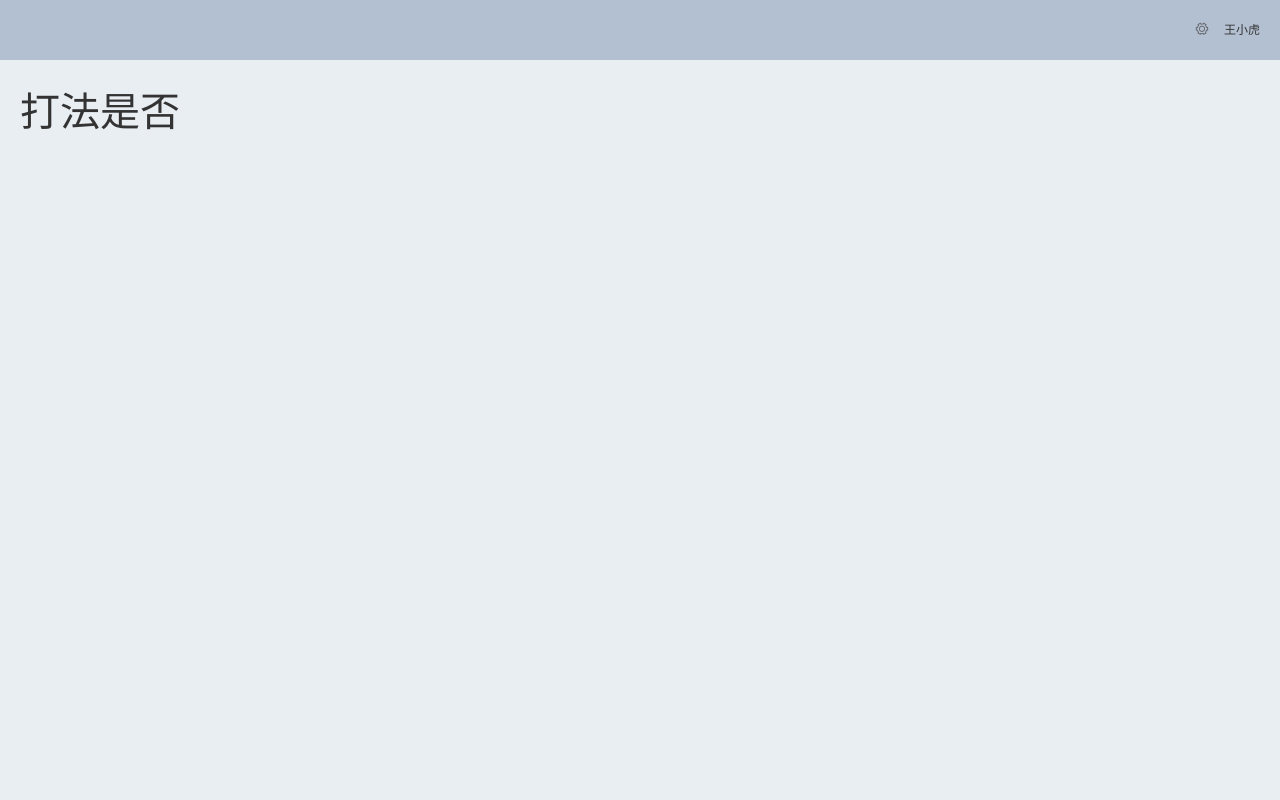
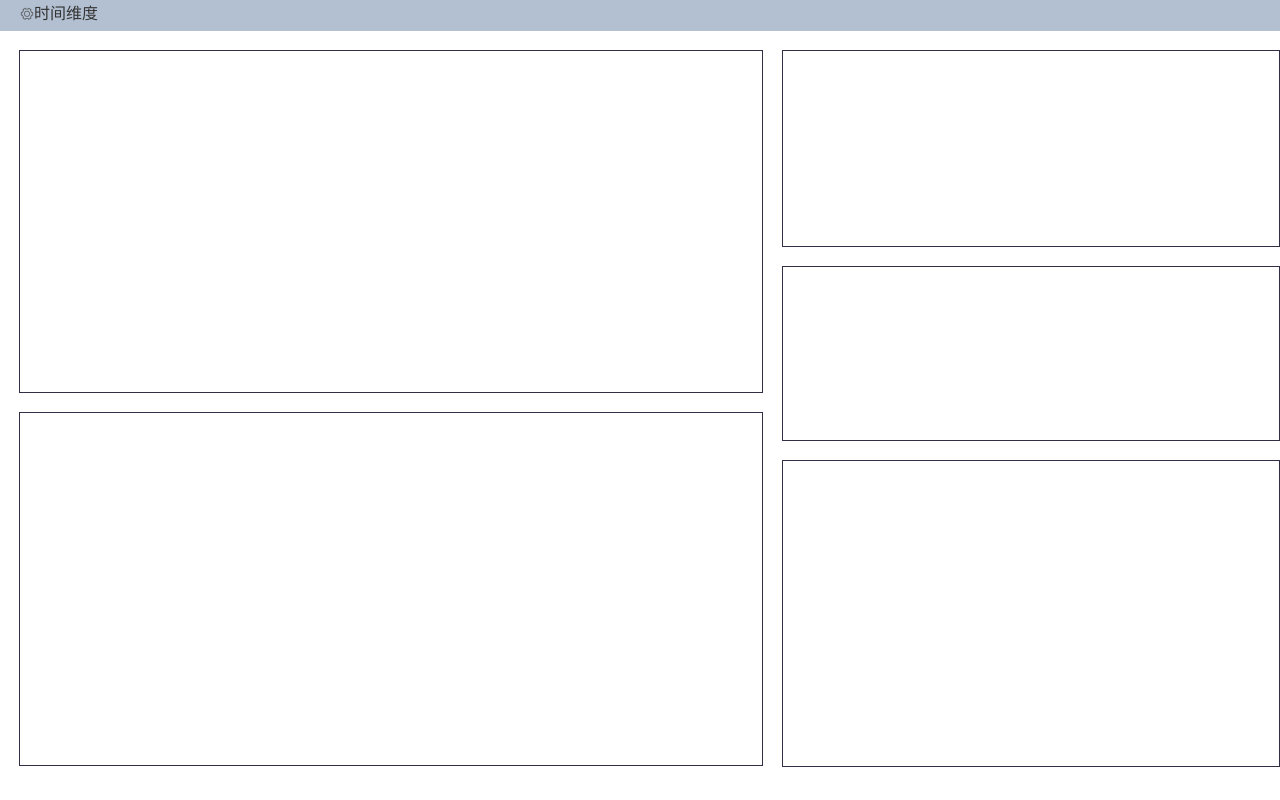
Before and after one commit to dengzeyuan/front-njxs-screen, a Vue app: page /#/index in a window 1280 px wide. Built offline with nearby package versions, Linux system fonts and the light colour scheme.

Commit message:
外层布局

```diff
--- a/index.html
+++ b/index.html
@@ -10,6 +10,7 @@
   * {
     margin: 0px;
     padding: 0px;
+    box-sizing: border-box;
   }
 </style>
 
--- a/src/components/Header.vue
+++ b/src/components/Header.vue
@@ -1,20 +1,38 @@
 <template>
   <!-- <el-container> -->
-    <el-header style="text-align: right; font-size: 12px">
+    <el-header :style="{height:headerheight}">
       <el-dropdown>
-        <i class="el-icon-setting" style="margin-right: 15px"></i>
+        <i class="el-icon-setting"></i>
         <el-dropdown-menu slot="dropdown">
-          <el-dropdown-item>查看</el-dropdown-item>
-          <el-dropdown-item>新增</el-dropdown-item>
-          <el-dropdown-item>删除</el-dropdown-item>
+          <el-dropdown-item>年</el-dropdown-item>
+          <el-dropdown-item>月</el-dropdown-item>
+          <el-dropdown-item>周</el-dropdown-item>
         </el-dropdown-menu>
       </el-dropdown>
-      <span>王小虎</span>
+      <span>时间维度</span>
     </el-header>
   <!-- </el-container> -->
 </template>
 
 <!-- Add "scoped" attribute to limit CSS to this component only -->
 <style scoped lang='less'>
-
 </style>
+<script>
+  export default {
+    data() {
+      return {
+        headerheight:Math.ceil(64*this.baseScreenRate)+"px"
+        // activeIndex: this.$route.path,
+        // isCollapse: true
+      };
+    },
+    methods: {
+      // handleOpen(key, keyPath) {
+      //   console.log(key, keyPath);
+      // },
+      // handleClose(key, keyPath) {
+      //   console.log(key, keyPath);
+      // }
+    }
+  }
+</script>
--- a/src/main.js
+++ b/src/main.js
@@ -7,7 +7,7 @@ import ElementUI from 'element-ui';
 import 'element-ui/lib/theme-chalk/index.css';
 import axios from './axios/axios.js';
 import qs from 'qs';
-import '../src/assets/css/common.css';
+// import '../src/assets/css/common.css';
 // import '../src/assets/css/reset.css';
 // import '../src/assets/iconfont/iconfont.css';
 import echarts from 'echarts'
@@ -18,6 +18,12 @@ Vue.prototype.axios = axios;
 Vue.prototype.$echarts = echarts;
 Vue.prototype.$d3 = d3;
 Vue.use(ElementUI);
+
+var basePercent = "100%"
+var baseWidthRate = window.innerWidth/1920;
+var baseHeightRate = window.innerHeight/1688;
+var baseScreenRate = (baseWidthRate>baseHeightRate)?baseHeightRate:baseWidthRate;
+Vue.prototype.baseScreenRate = baseScreenRate;
 /* eslint-disable no-new */
 new Vue({
   el: '#app',
--- /dev/null
+++ b/src/pages/editecharts/editecharts.vue
@@ -0,0 +1,84 @@
+<template>
+  <div class="editecharts">
+      <div class="leftside" :style="{paddingLeft:sideleftpad,paddingTop:sidetoppad}">
+            <div class="manage" :style="{height:manageheight}"> </div>
+            <div class="target" :style="target"></div>
+      </div>
+      <div class="rightside" :style="rightside">
+            <div class="sell" :style="sell"></div>
+            <div class="efficiency" :style="efficiency"></div>
+            <div class="competive" :style="competive"></div>
+      </div>
+  </div>
+</template>
+
+<script type="text/ecmascript-6">
+export default {
+  data() {
+    return {
+      sideleftpad: Math.ceil(40 * this.baseScreenRate) + "px",
+      sidetoppad: Math.ceil(40 * this.baseScreenRate) + "px",
+      manageheight: Math.ceil(723 * this.baseScreenRate) + "px",
+      target: {
+        height: Math.ceil(745 * this.baseScreenRate) + "px",
+        marginTop: Math.ceil(40 * this.baseScreenRate) + "px"
+      },
+      rightside: {
+        paddingLeft: Math.ceil(40 * this.baseScreenRate) + "px",
+        paddingTop: Math.ceil(40 * this.baseScreenRate) + "px"
+      },
+      sell: {
+        height: Math.ceil(414 * this.baseScreenRate) + "px",
+      },
+      efficiency: {
+        height: Math.ceil(368 * this.baseScreenRate) + "px",
+        marginTop: Math.ceil(40 * this.baseScreenRate) + "px"
+      },
+      competive: {
+        height: Math.ceil(646 * this.baseScreenRate) + "px",
+        marginTop: Math.ceil(40 * this.baseScreenRate) + "px"
+      }
+    };
+  },
+  components: {}
+};
+</script>
+
+<style scoped lang="less">
+.editecharts {
+  width: 100%;
+  height: 100%;
+  display: flex;
+  .leftside,
+  .rightside {
+    height: 100%;
+  }
+  //   左边
+  .leftside {
+    width: 59.64%;
+    .manage {
+      width: 100%;
+      border: 1px solid #312f46;
+    }
+    .target {
+      width: 100%;
+      border: 1px solid #312f46;
+    }
+  }
+  .rightside {
+    width: 40.36%;
+    .sell {
+      width: 100%;
+      border: 1px solid #312f46;
+    }
+    .efficiency {
+      width: 100%;
+      border: 1px solid #312f46;
+    }
+    .competive {
+      width: 100%;
+      border: 1px solid #312f46;
+    }
+  }
+}
+</style>
--- a/src/pages/home.vue
+++ b/src/pages/home.vue
@@ -2,20 +2,19 @@
   <div class="container">
     <Header class="header"/>
     <div class='container-home'>
-      <!-- <Left class="aside"/> -->
-      <div class = 'view'>
-        <router-view></router-view>
-      </div>
+         <router-view></router-view>
     </div>
   </div>
 </template>
 <script>
 import Header from "../components/Header.vue";
-import Left from "../components/Left.vue";
+// import Left from "../components/Left.vue";
+// import editecharts from "./editecharts/editecharts.vue";
 export default {
   components: {
-    Header,
-    Left
+    Header
+    // Left,
+    // editecharts
   }
 };
 </script>
@@ -28,15 +27,17 @@ export default {
   box-sizing: border-box;
   min-width: 0;
   height: 100vh;
+  .container-home{
+    height: 100%;
+  }
   .header {
     background-color: #b3c0d1;
     color: #333;
-    line-height: 60px;
     width: 100%;
-    height: 60px;
+    // height: "Math.ceil(64*this.baseScreenRate)";
     box-sizing: border-box;
     flex-shrink: 0;
-    padding: 0 20px;
+    // padding: 0 20px;
   }
   .container-home {
     display: flex;
--- a/src/pages/main/index.vue
+++ b/src/pages/main/index.vue
@@ -1,21 +1,36 @@
 <template>
   <div class="page">
-    打法是否
+     <editecharts />
   </div>
 </template>
 
 <script type="text/ecmascript-6">
+import editecharts from "../editecharts/editecharts.vue";
 export default {
   data() {
     return {
-
     }
   },
   components: {
-
+    editecharts,
   }
 }
 </script>
 
 <style scoped lang="less">
+.page{
+    display: flex;
+    flex: 1;
+    flex-basis: auto;
+    box-sizing: border-box;
+    min-width: 0;
+    height:100%;
+}
+.header {
+  background-color: #b3c0d1;
+  color: #333;
+  width: 100%;
+  box-sizing: border-box;
+  flex-shrink: 0;
+}
 </style>
```
Also changed, not shown: 1 other file (tests, documents, lock files or other folders).
